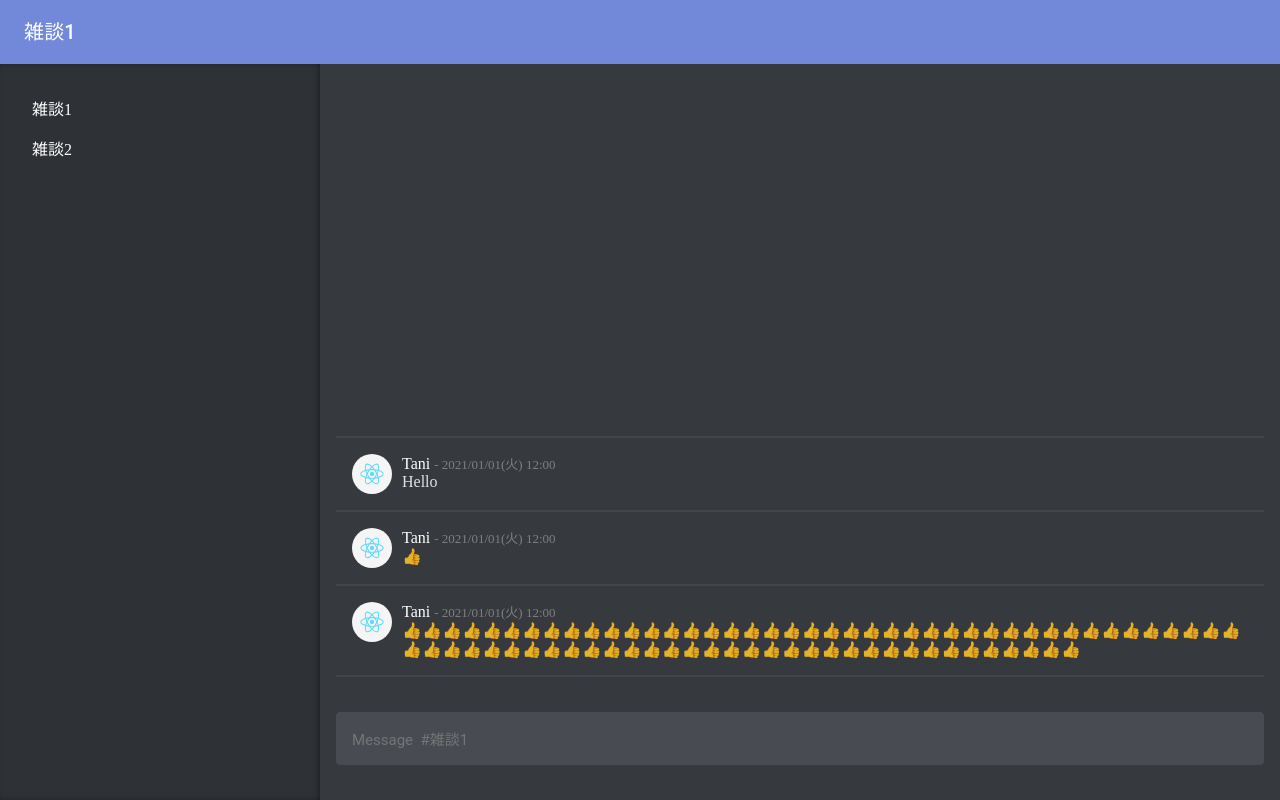
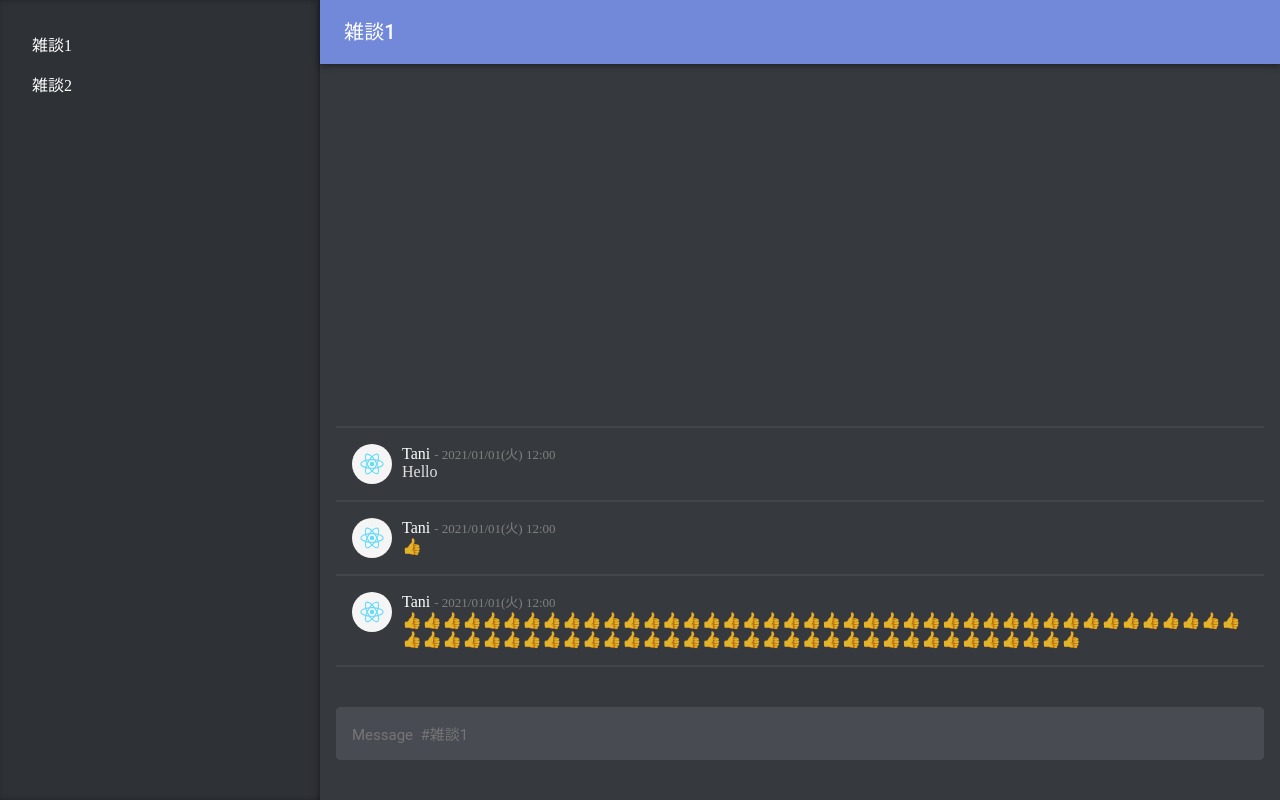
Before and after one commit to Cosmic-rare/c-app-v3, a React (Create React App) app: page / in a window 1280 px wide. Built offline with nearby package versions, Linux system fonts and the light colour scheme.

Commit message:
Navbarの位置を変更

```diff
--- a/src/components/App.css
+++ b/src/components/App.css
@@ -4,9 +4,14 @@
   z-index: 100;
 }
 
-
-
-
+/* support iOS */
+html{
+  height: -webkit-fill-available;
+}
+body{
+  min-height: 100vh;
+  min-height: -webkit-fill-available;
+}
 
 /* Dashboard */
 
@@ -97,7 +102,7 @@
 /* MEDIA QUERIES FOR DESKTOP */
 @media only screen and (min-width: 600px) {
   .grid-container {
-    height: calc(100vh - 64px);
+    height: 100vh;
     display: grid;
     grid-template-columns: 1fr 1fr 1fr 1fr;
     grid-template-rows: 1fr 1.5fr 0.5fr;
@@ -114,7 +119,7 @@
 
 @media only screen and (max-width: 599px) {
   .grid-container {
-    height: calc(100vh - 56px);
+    height: 100vh;
     display: grid;
     grid-template-columns: 1fr;
     grid-template-rows: 1.7fr 0.1fr;
--- a/src/components/Dashboard.js
+++ b/src/components/Dashboard.js
@@ -18,13 +18,15 @@ const Dashboard = (props) => {
 
   return (
     <div>
-      <Header activeTopic={activeTopic} topics={topics} />
+
       <div className="grid-container">
+
         <div className="topics-grid">
           <Topics topics={topics} changeActiveTopic={changeActiveTopic} />
         </div>
 
         <div className="messages-grid">
+        <Header activeTopic={activeTopic} topics={topics} />
           <Messages activeTopic={activeTopic} messages={messages} />
         </div>
 
```
